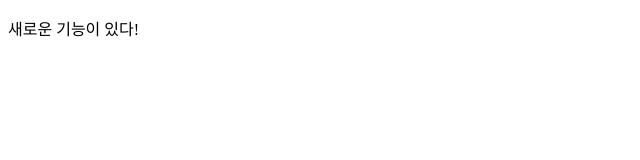
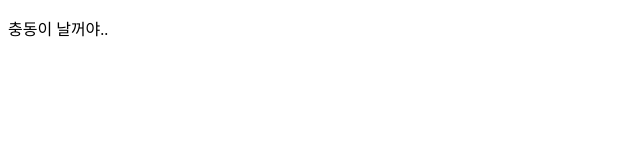
Before and after one commit to kangjiseung/gitinittest, a plain HTML site: page index.html in a window 1280 px wide. Shown: the full height of the page, 0-640 px from the left. Drawn offline with Linux system fonts and the light colour scheme.

Commit message:
충돌 예정!

```diff
--- a/index.html
+++ b/index.html
@@ -8,7 +8,7 @@
 </head>
 <body>
   <p>
-    새로운 기능이 있다!
+    충동이 날꺼야..
   </p>
 
 </body>
```
